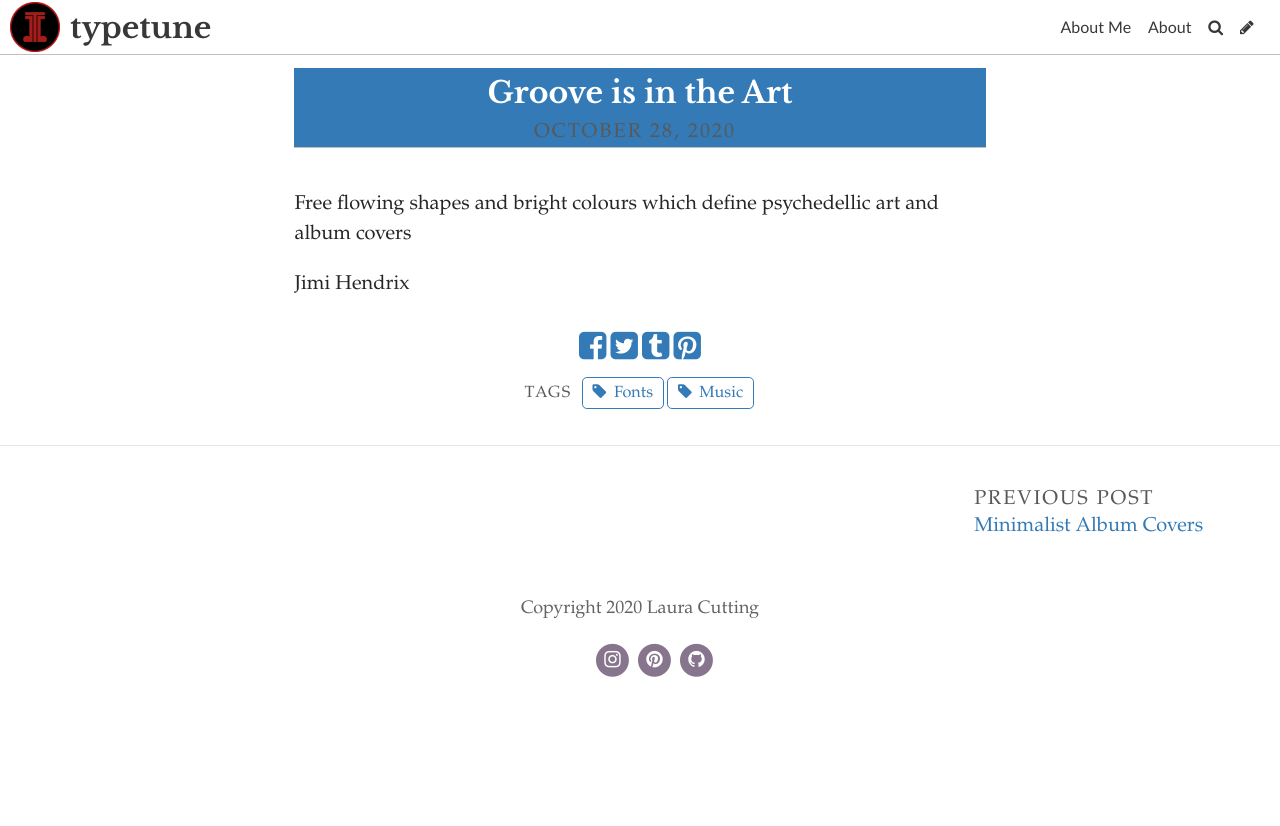
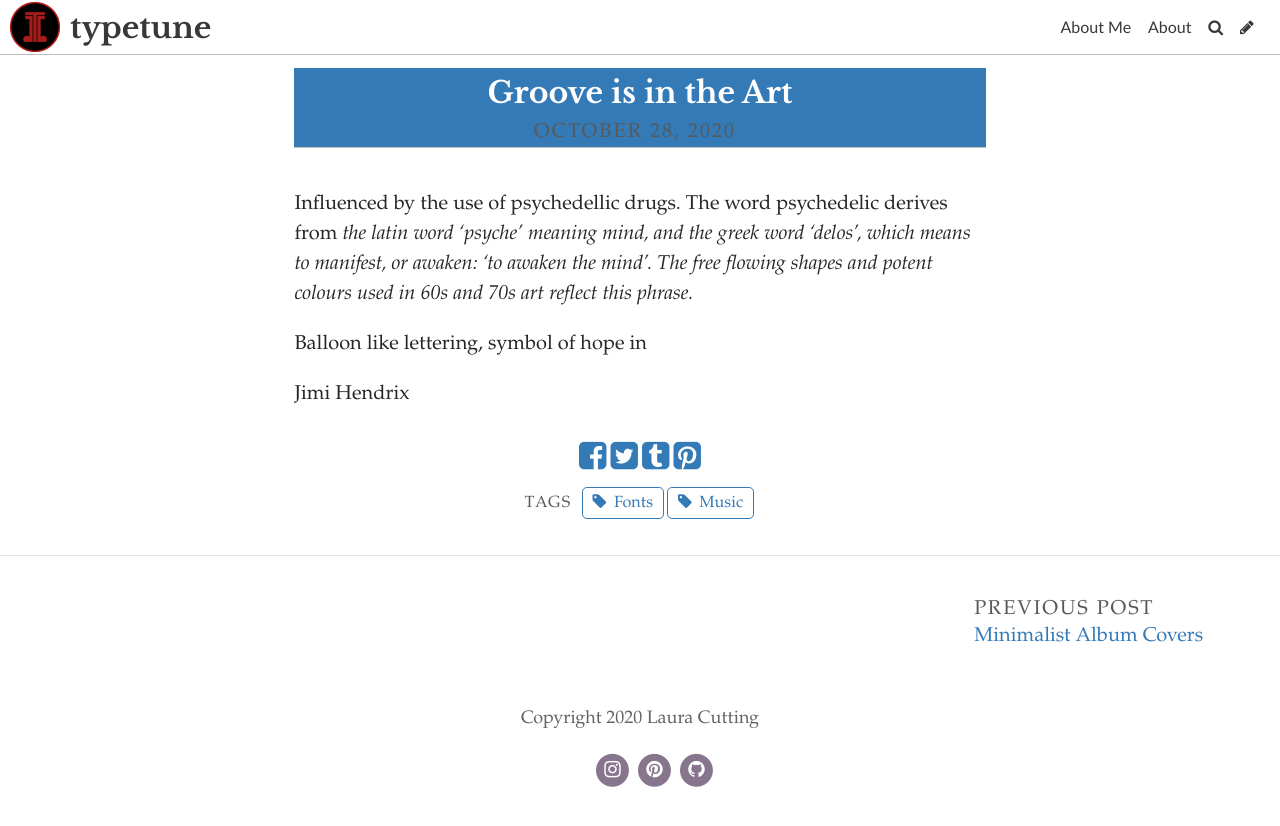
Before and after one commit to lauracutting/typetune, a Jekyll site: the page built from _posts/2020-10-28-groovy-baby.md, in a window 1280 px wide. Shown: the top 826 px of the page. Built offline with Jekyll 4.4.1, drawn with Linux system fonts in a browser that asks for light colours; some web fonts are replaced.

Commit message:
Update Post “2020-10-28-groovy-baby”

```diff
--- a/_posts/2020-10-28-groovy-baby.md
+++ b/_posts/2020-10-28-groovy-baby.md
@@ -7,6 +7,8 @@ tags:
   - Music
   - Fonts
 ---
-Free flowing shapes and bright colours which define psychedellic art and album covers
+Influenced by the use of psychedellic drugs. The word psychedelic derives from *the latin word 'psyche' meaning mind, and the greek word 'delos', which means to manifest, or awaken: 'to awaken the mind'. The free flowing shapes and potent colours used in 60s and 70s art reflect this phrase.*
+
+Balloon like lettering, symbol of hope in
 
 Jimi Hendrix
```
